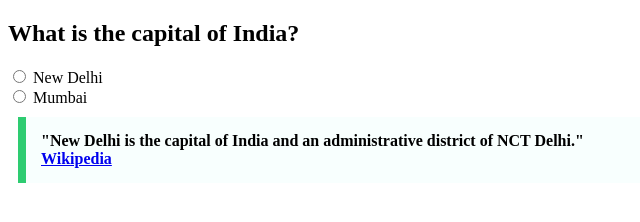
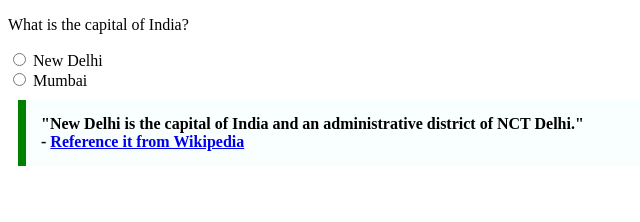
Before and after one commit to acciojob/trivia-abhinash3007, a website: page main.html in a window 1280 px wide. Shown: the whole page, without its empty margins (0-640 px from the left). Drawn offline with Linux system fonts and the light colour scheme.

Commit message:
created a submission

```diff
--- a/main.html
+++ b/main.html
@@ -8,25 +8,20 @@
 
 <body>
 	<!-- the entire body must be written by student -->
-	 <div class="quiz-container">
-        <h2>What is the capital of India?</h2>
-
-        <div class="option">
-            <input type="radio" id="delhi" name="capital" value="New Delhi">
-            <label for="delhi">New Delhi</label>
-        </div>
-
-        <div class="option">
+		 <div class="question">
+        <p>What is the capital of India?</p>
+        <div class="options">
+            <input type="radio" id="new-delhi" name="capital" value="New Delhi">
+            <label for="new-delhi">New Delhi</label><br>
             <input type="radio" id="mumbai" name="capital" value="Mumbai">
             <label for="mumbai">Mumbai</label>
         </div>
-
-       <blockquote>
-            "New Delhi is the capital of India and an administrative district of NCT Delhi."
-            <footer>
-                <a href="https://en.wikipedia.org/wiki/New_Delhi" target="_blank" rel="noopener noreferrer">Wikipedia</a>
-            </footer>
-        </blockquote>
+    </div>
+    <blockquote class="quote" cite="https://en.wikipedia.org/wiki/New_Delhi">
+        "New Delhi is the capital of India and an administrative district of NCT Delhi."
+        <footer>- <a href="https://en.wikipedia.org/wiki/New_Delhi" target="_blank">Reference it from Wikipedia</a></footer>
+    </blockquote>
+    <script type="text/javascript" src="./script.js">
     <script type="text/javascript" src="./script.js">
 </script>
 
--- a/styles.css
+++ b/styles.css
@@ -1,8 +1,8 @@
-blockquote {
+ .quote {
             max-width: 600px;
             margin: 10px;
             padding: 15px;
-            border-left: 8px solid #2ecc71;
+            border-left: 8px solid green;
             background-color: #f8fffe;
             font-weight: bold;
         }
```
